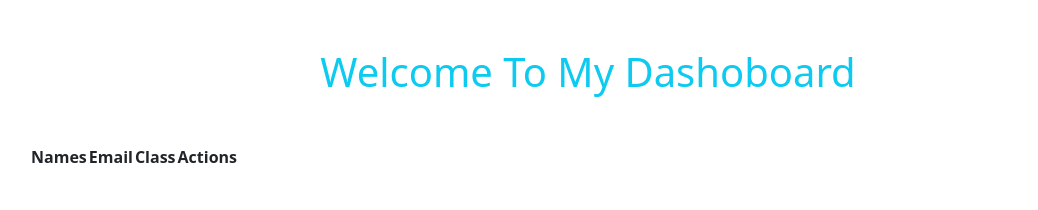
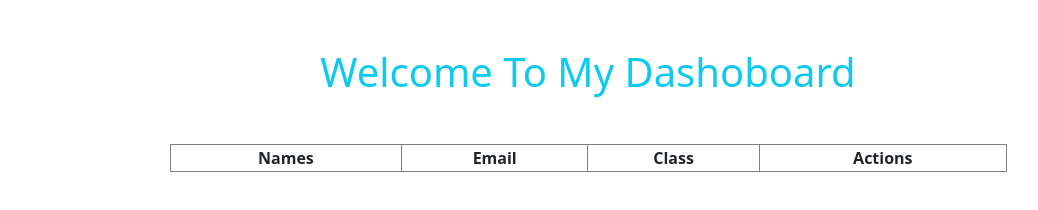
Before and after one commit to Favson/My-live-code-test-js, a plain HTML site: page dashoboard.html in a window 1280 px wide. Shown: the whole page, without its empty margins (52-1090 px from the left). Drawn offline with Linux system fonts and the light colour scheme.

Commit message:
update dashoboard.html

```diff
--- a/dashoboard.html
+++ b/dashoboard.html
@@ -11,17 +11,20 @@
 <body>
     <div class="container">
         <h1 class="text-center my-5 text-info">Welcome To My Dashoboard</h1>
-        <div id="myTable" class="text-center">
-            <table>
-                <tr>
-                    <tHead>
-                        <th>Names</th>
-                        <th>Email</th>
-                        <th>Class</th>
-                        <th>Actions</th>
-                    </tHead>
-                </tr>
-            </table>
+        <div class="text-center w-100">
+            <table class="table-bordered w-75 mx-auto">
+                <thead>
+                  <tr>
+                    <th scope="col">Names</th>
+                    <th scope="col">Email</th>
+                    <th scope="col">Class</th>
+                    <th scope="col">Actions</th>
+                  </tr>
+                </thead>
+                <tbody id="myTable">
+
+                </tbody>
+              </table>
         </div>
     </div>
 </body>
```
